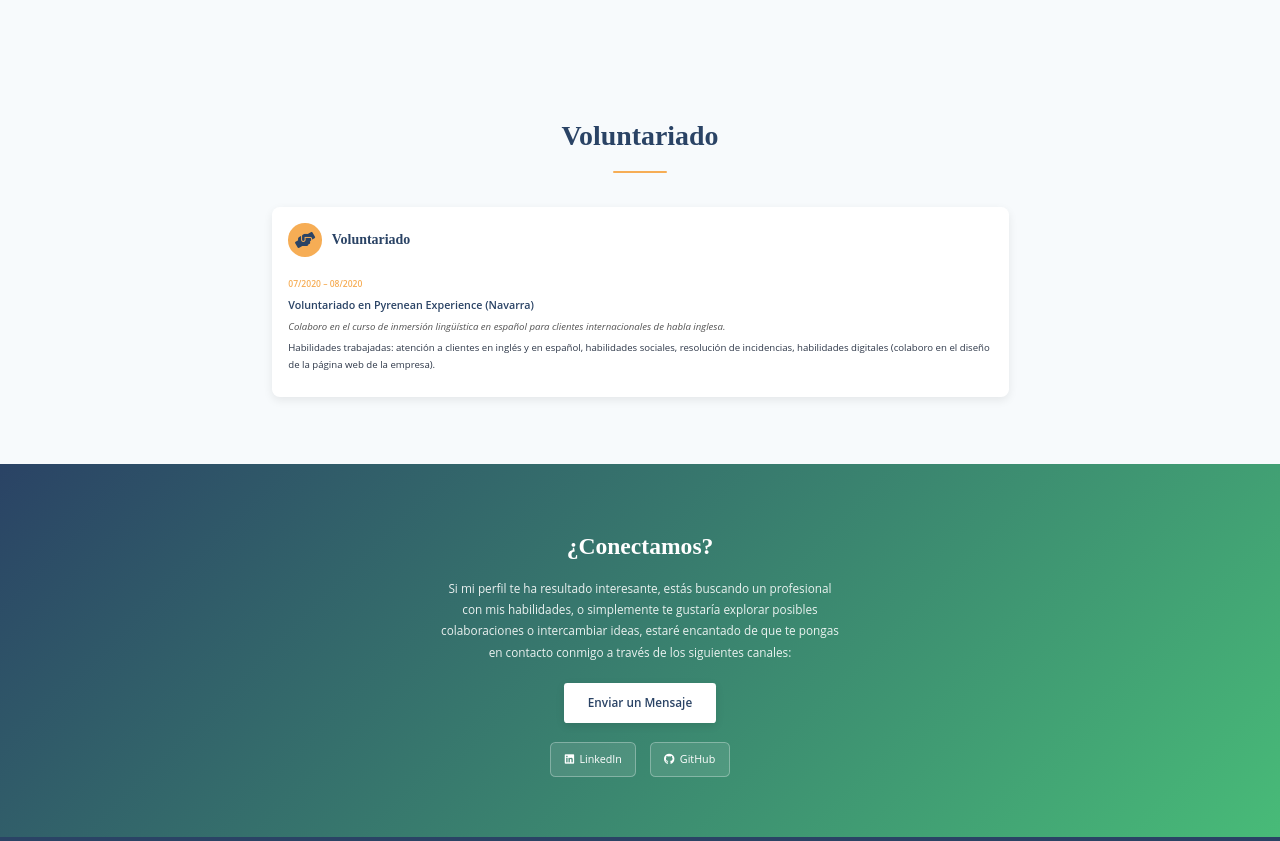
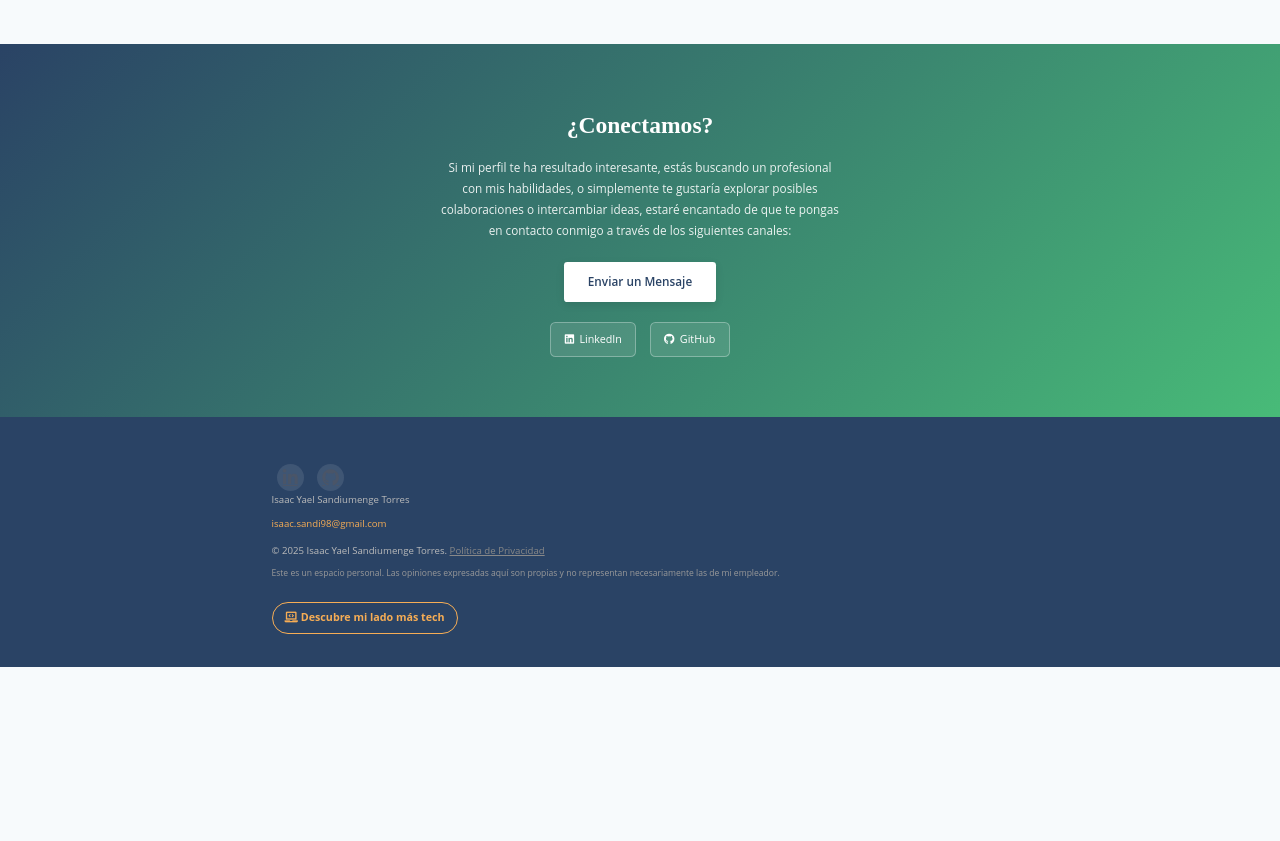
Before and after one commit to Isandi98/LegalCoder, a website: page lawyer.html in a window 1280 px wide. Shown: the part 6099-6940 px from the top of the page. After the commit the page ends 6766 px from the top, so only its background shows below. Drawn offline with Linux system fonts and the light colour scheme; a script that the page names is missing.

Commit message:
Update lawyer.html

```diff
--- a/lawyer.html
+++ b/lawyer.html
@@ -2096,31 +2096,6 @@
                             <li>
                                 <span class="item-date">26/05/2023</span>
                                 <span class="item-title">Congreso European Copyright Society Annual Conference. "The interface between Copyright and Data Regulation", Leuven</span>
-                            </li>
-                        </ul>
-                    </div>
-                </div>
-            </div>
-        </div>
-    </section>
-
-    <section id="voluntariado">
-        <div class="container">
-            <h2 class="section-title-lawyer">Voluntariado</h2> <!-- Título específico -->
-
-            <div class="section-boxes">
-                <div class="info-box fade-in-up">
-                    <div class="info-box-header">
-                        <div class="info-box-icon"><i class="fas fa-hands-helping"></i></div>
-                        <h3>Voluntariado</h3>
-                    </div>
-                    <div class="info-box-content">
-                        <ul>
-                            <li>
-                                <span class="item-date">07/2020 – 08/2020</span>
-                                <span class="item-title">Voluntariado en Pyrenean Experience (Navarra)</span>
-                                <span class="item-subtitle">Colaboro en el curso de inmersión lingüística en español para clientes internacionales de habla inglesa.</span>
-                                <p class="item-description">Habilidades trabajadas: atención a clientes en inglés y en español, habilidades sociales, resolución de incidencias, habilidades digitales (colaboro en el diseño de la página web de la empresa).</p>
                             </li>
                         </ul>
                     </div>
```
